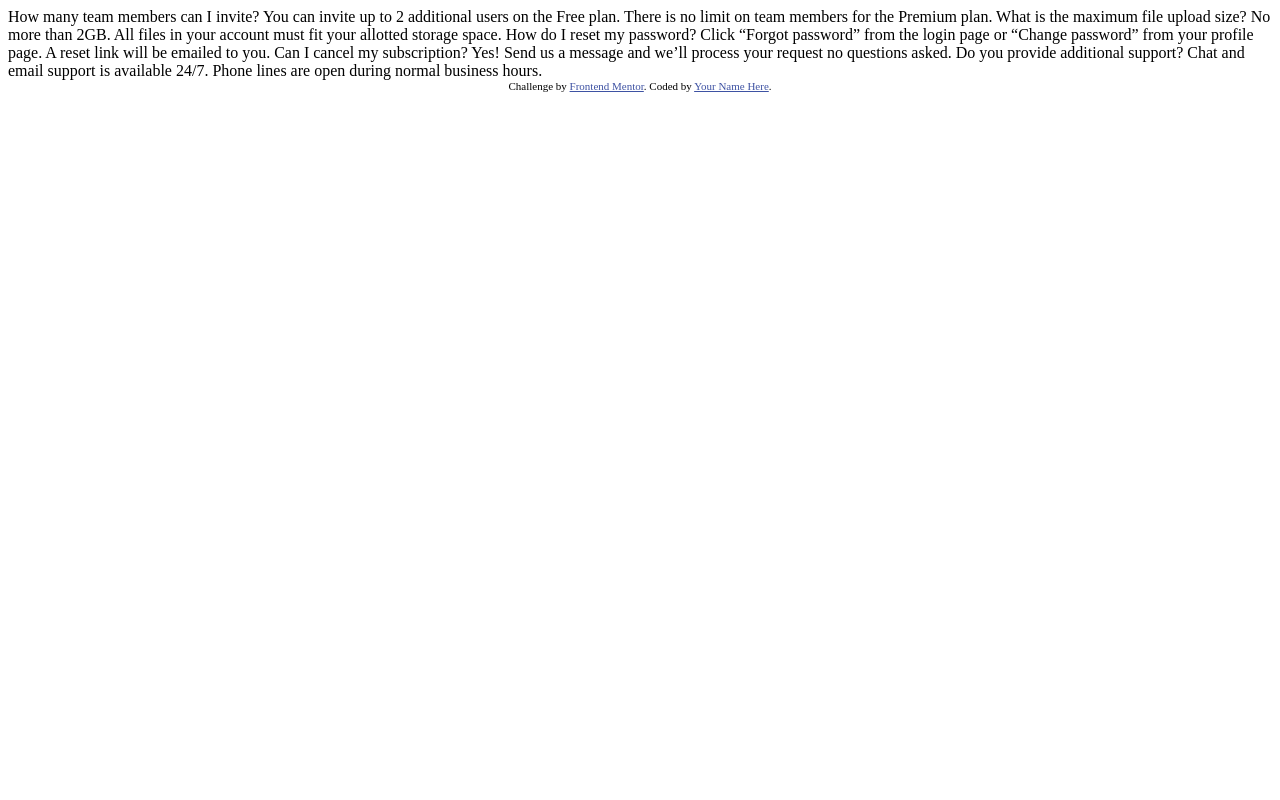
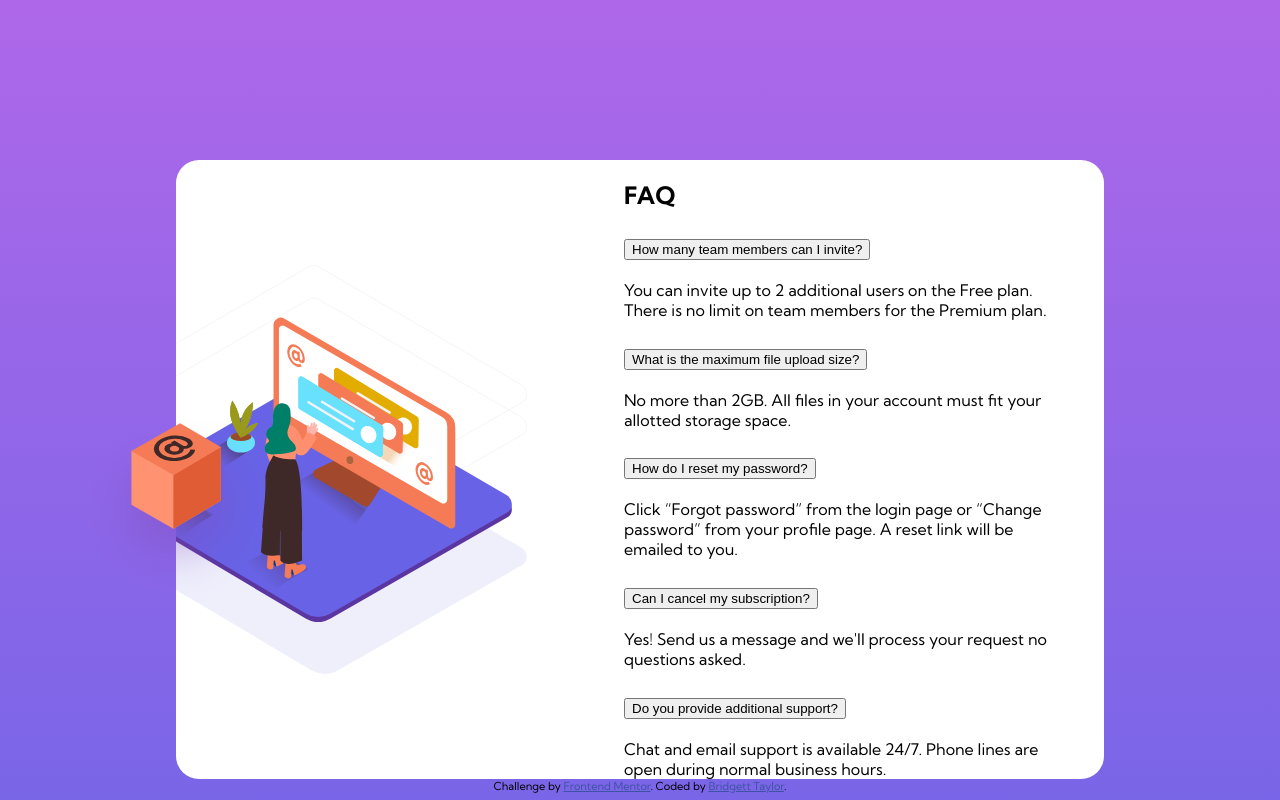
Before and after one commit to btaylor13/faq-accordion-FEM, a plain HTML site: page index.html in a window 1280 px wide. Shown: the top 800 px of the page. Drawn offline with Linux system fonts and the light colour scheme.

Commit message:
markup and layout styling for overall layout

```diff
--- a/index.html
+++ b/index.html
@@ -1,40 +1,150 @@
 <!DOCTYPE html>
 <html lang="en">
   <head>
-  <meta charset="UTF-8">
-  <meta name="viewport" content="width=device-width, initial-scale=1.0"> <!-- displays site properly based on user's device -->
+    <meta charset="UTF-8" />
+    <meta name="viewport" content="width=device-width, initial-scale=1.0" />
+    <!-- displays site properly based on user's device -->
 
-  <link rel="icon" type="image/png" sizes="32x32" href="./images/favicon-32x32.png">
+    <link
+      rel="icon"
+      type="image/png"
+      sizes="32x32"
+      href="./images/favicon-32x32.png"
+    />
 
     <title>Frontend Mentor | FAQ Accordion Card</title>
+    <!-- Google Fonts -->
+    <link rel="preconnect" href="https://fonts.googleapis.com" />
+    <link rel="preconnect" href="https://fonts.gstatic.com" crossorigin />
+    <link
+      href="https://fonts.googleapis.com/css2?family=Kumbh+Sans:wght@300;400;700&display=swap"
+      rel="stylesheet"
+    />
+    <!-- Custom Stylesheet -->
+    <link rel="stylesheet" href="styles.css" />
 
     <!-- Feel free to remove these styles or customise in your own stylesheet 👍 -->
     <style>
-    .attribution { font-size: 11px; text-align: center; }
-    .attribution a { color: hsl(228, 45%, 44%); }
+      .attribution {
+        font-size: 11px;
+        text-align: center;
+      }
+      .attribution a {
+        color: hsl(228, 45%, 44%);
+      }
     </style>
   </head>
   <body>
+    <section class="card">
+      <!-- CARD IMAGE -->
+      <img
+        src="images/illustration-box-desktop.svg"
+        alt="card box"
+        class="card__box"
+      />
+      <div class="card__image">
+        <img
+          src="images/illustration-woman-online-desktop.svg"
+          alt="woman online desktop"
+        />
+      </div>
+      <!-- CARD TEXT CONTENT -->
+      <div class="card__text">
+        <h1>FAQ</h1>
+        <!-- Accordion -->
+        <div class="accordion">
+          <!-- item  1 -->
+          <div class="accordion__item">
+            <h2>
+              <button class="accordion__question">
                 How many team members can I invite?
-  You can invite up to 2 additional users on the Free plan. There is no limit on
-  team members for the Premium plan.
+              </button>
+            </h2>
 
+            <div class="accordion__collapse">
+              <div class="accordion__content">
+                You can invite up to 2 additional users on the Free plan. There
+                is no limit on team members for the Premium plan.
+              </div>
+            </div>
+          </div>
+
+          <!-- item 2 -->
+          <div class="accordion__item">
+            <h2>
+              <button class="accordion__question">
                 What is the maximum file upload size?
-  No more than 2GB. All files in your account must fit your allotted storage space.
+              </button>
+            </h2>
 
+            <div class="accordion__collapse">
+              <div class="accordion__content">
+                No more than 2GB. All files in your account must fit your
+                allotted storage space.
+              </div>
+            </div>
+          </div>
+
+          <!-- item 3 -->
+          <div class="accordion__item">
+            <h2>
+              <button class="accordion__question">
                 How do I reset my password?
-  Click “Forgot password” from the login page or “Change password” from your profile page.
-  A reset link will be emailed to you.
+              </button>
+            </h2>
 
+            <div class="accordion__collapse">
+              <div class="accordion__content">
+                Click “Forgot password” from the login page or “Change password”
+                from your profile page. A reset link will be emailed to you.
+              </div>
+            </div>
+          </div>
+
+          <!-- item 4 -->
+          <div class="accordion__item">
+            <h2>
+              <button class="accordion__question">
                 Can I cancel my subscription?
-  Yes! Send us a message and we’ll process your request no questions asked.
+              </button>
+            </h2>
 
+            <div class="accordion__collapse">
+              <div class="accordion__content">
+                Yes! Send us a message and we'll process your request no
+                questions asked.
+              </div>
+            </div>
+          </div>
+
+          <!-- item 5 -->
+          <div class="accordion__item">
+            <h2>
+              <button class="accordion__question">
                 Do you provide additional support?
-  Chat and email support is available 24/7. Phone lines are open during normal business hours.
+              </button>
+            </h2>
+
+            <div class="accordion__collapse">
+              <div class="accordion__content">
+                Chat and email support is available 24/7. Phone lines are open
+                during normal business hours.
+              </div>
+            </div>
+          </div>
+        </div>
+        <!-- END OF ACCORDION -->
+      </div>
+      <!-- END OF CARD TEXT CONTENT -->
+    </section>
+    <!-- END OF FAQ CARD -->
 
     <div class="attribution">
-    Challenge by <a href="https://www.frontendmentor.io?ref=challenge" target="_blank">Frontend Mentor</a>.
-    Coded by <a href="#">Your Name Here</a>.
+      Challenge by
+      <a href="https://www.frontendmentor.io?ref=challenge" target="_blank"
+        >Frontend Mentor</a
+      >. Coded by <a href="#">Bridgett Taylor</a>.
     </div>
+    <script src="scripts.js"></script>
   </body>
 </html>
--- /dev/null
+++ b/styles.css
@@ -0,0 +1,117 @@
+:root {
+  --text-blue: hsl(238, 29%, 16%);
+  --text-bluegray: hsl(240, 6%, 50%);
+  --text-bluegray-dark: hsl(237, 12%, 33%);
+  --text-red: hsl(14, 88%, 65%);
+
+  --gradient-violet: hsl(273, 75%, 66%);
+  --gradient-blue: hsl(240, 73%, 65%);
+
+  --divider-blue: hsl(240, 5%, 91%);
+}
+
+html {
+  box-sizing: initial;
+  font-size: 100%;
+}
+
+*,
+*::before,
+*::after {
+  box-sizing: inherit;
+}
+
+body {
+  margin: 0;
+  padding: 10rem 1rem;
+  font-family: "Kumbh Sans", sans-serif;
+  min-height: 100vh;
+  background-image: linear-gradient(
+    var(--gradient-violet),
+    var(--gradient-blue)
+  );
+}
+
+.card {
+  position: relative;
+  background-color: #fff;
+  border-radius: 1.4375rem;
+  max-width: 56rem;
+  background-image: url("images/bg-pattern-mobile.svg");
+  background-repeat: no-repeat;
+  background-position: center 0%;
+  background-size: 15rem;
+}
+
+.card__box {
+  display: none;
+}
+
+.card__image {
+  position: relative;
+}
+
+.card__image img {
+  position: absolute;
+  top: -6.8rem;
+  left: 50%;
+  transform: translateX(-50%);
+  display: block;
+  width: 100%;
+  height: auto;
+  max-width: 15rem;
+}
+
+.card__text {
+  padding-top: 7rem;
+}
+
+@media (min-width: 56em) {
+  .body {
+    padding: 5rem;
+  }
+
+  .card {
+    position: relative;
+    display: flex;
+    margin: 0 auto;
+    padding-right: 2rem;
+    background-image: url("images/bg-pattern-desktop.svg");
+    background-size: 45%;
+
+    background-position: -13% center;
+  }
+
+  .card__box {
+    display: block;
+    position: absolute;
+    top: 57%;
+    left: 0;
+    transform: translateX(-50%) translateY(-50%);
+    z-index: 1;
+  }
+
+  .card__image,
+  .card__text {
+    flex: 1;
+  }
+
+  .card__image {
+    display: flex;
+    align-items: center;
+
+    overflow: hidden;
+  }
+
+  .card__image img {
+    position: relative;
+    top: auto;
+    left: auto;
+    transform: translateX(-4rem);
+    max-width: 25rem;
+  }
+
+  .card__text {
+    padding-top: 0;
+  }
+}
```
Also changed, not shown: scripts.js (added). Lines whose indentation alone changed are shown as unchanged.
